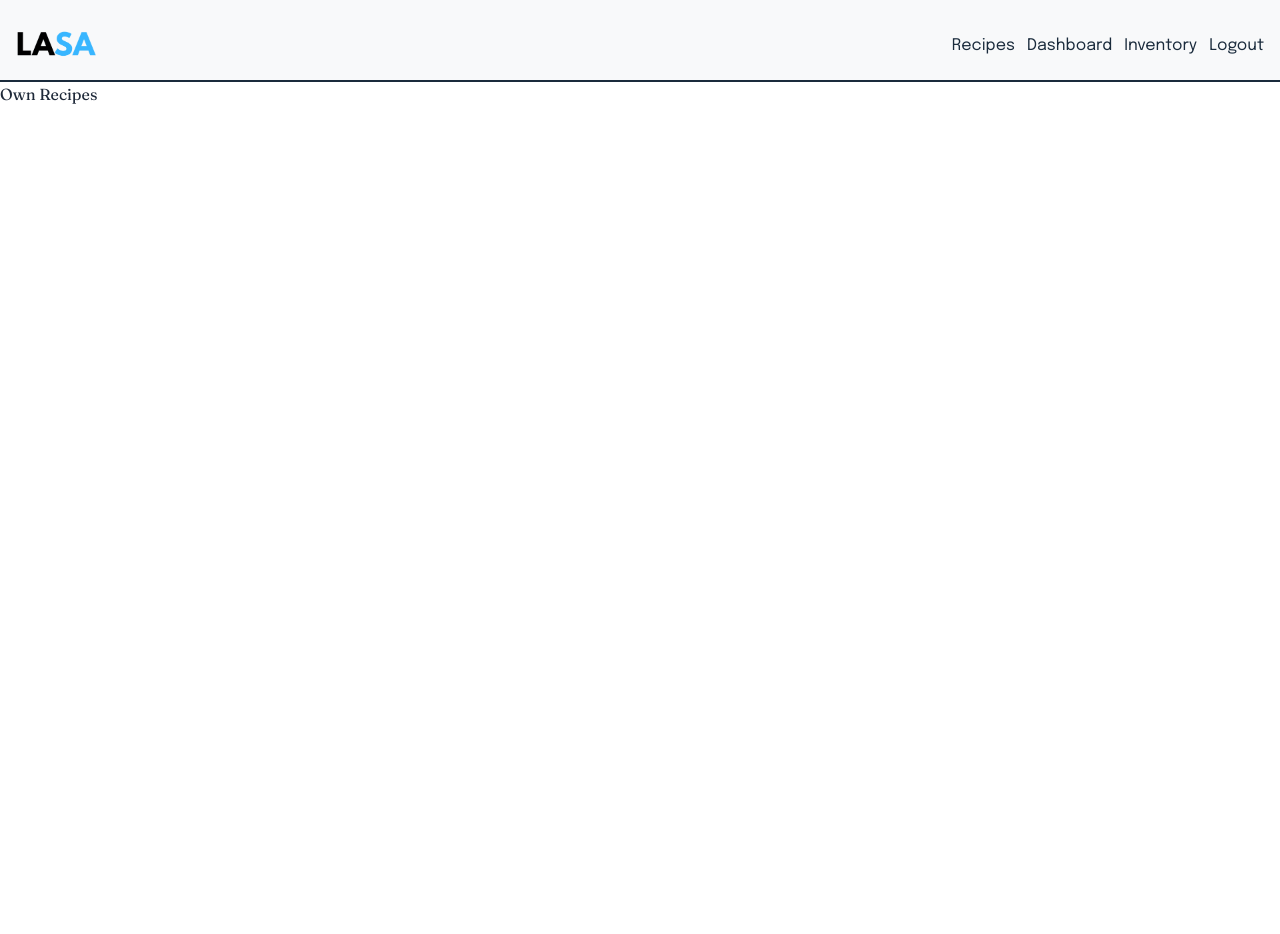
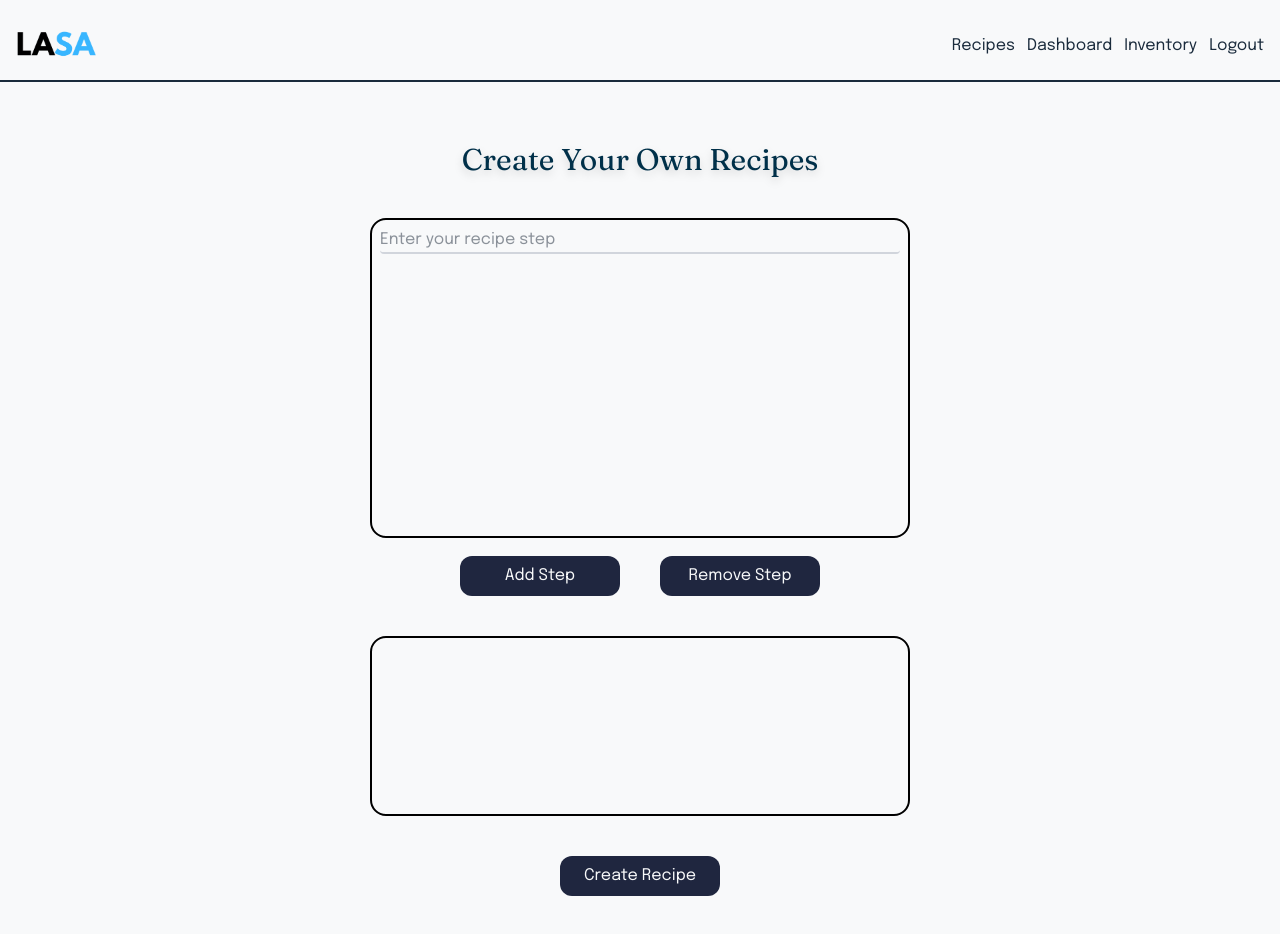
Before and after one commit to Joshua-Lazaro/lasa, a Next.js app: page /ownRecipes in a window 1280 px wide. Shown: the top 934 px of the page. Before the commit the page ends 800 px from the top, so only its background shows below. Built offline with nearby package versions, Linux system fonts and the light colour scheme; a web font is replaced by a local one.

Commit message:
feat(ownRecipe): add initial ui for personal recipe creation
- Added scrollable container for recipe steps
- Add placeholder container for upcoming ingredient search functionality

```diff
--- a/app/ownRecipes/page.js
+++ b/app/ownRecipes/page.js
@@ -1,12 +1,81 @@
+'use client';
 import Image from "next/image";
+import { useState } from "react";
 import LoggedInNavBar from "../components/LoggedInNavBar";
 import Link from "next/link";
 
-export default function Dashboard() {
+export default function OwnRecipeManager() {
+
+    const [recipeSteps, setRecipeSteps] = useState([""]);
+
+    const handleStepChange = () => {
+        const lastStepIndex = recipeSteps.length - 1;
+        if(recipeSteps[lastStepIndex].trim().length === 0) {
+            setRecipeSteps([...recipeSteps, ""]);
+        } else {
+            alert("Please fill out the current step before adding a new one.");
+        }
+    }
+
+    const handleRecipeField = (index, value) => {
+        const updatedSteps = [...recipeSteps];
+        updatedSteps[index] = value;
+        setRecipeSteps(updatedSteps);
+    }
+
+    const handleDeleteStep = () => {
+        if(recipeSteps.length > 1) {
+            setRecipeSteps(prevSteps => prevSteps.slice(0, -1));
+        } else {
+            alert("Cannot remove the last step.");
+        }
+    }
+
     return (
-        <div className="min-h-screen bg-white text-gray-800">
+        <div className="min-h-screen bg-[#f8f9fa] text-gray-800">
             <LoggedInNavBar />
-            <h1>Own Recipes</h1>
+
+            <div className="flex justify-center p-5">
+                <div className="w-full md:w-full lg:w-1/2 p-10 rounded-lg flex flex-col items-center">
+                    <h1 className="text-[#003049] text-3xl font-bold drop-shadow-lg mb-10">
+                        Create Your Own Recipes
+                    </h1>
+
+                    <div className="w-full h-80 relative mb-0.5 border-2 border-black rounded-2xl">
+                        <div className="flex flex-col h-auto">
+                            <div id="recipeStepsContainer" className="flex flex-col gap-4 custome-scrollbar overflow-y-auto h-75 p-2">
+                                {recipeSteps.map((step, index) => (
+                                    <input
+                                        key={index}
+                                        type="text"
+                                        className="w-full border-gray-300 border-b-2 rounded rounded-1xl relative"
+                                        placeholder="Enter your recipe step"
+                                        value={step}
+                                        onChange={(e) => handleRecipeField(index, e.target.value)}
+                                    />
+                                ))}
+                            </div>
+                        </div>
+                    </div>
+                        <div className="flex flex-row gap-10">
+                            <button onClick={handleStepChange} className="w-40 mt-4 px-4 py-2 bg-[#1f263f] text-[#f8f9fa] rounded-xl hover:bg-[var(--color-cyan-300)] transition">
+                                Add Step
+                            </button>
+                            <button onClick={handleDeleteStep} className="w-40 mt-4 px-4 py-2 bg-[#1f263f] text-[#f8f9fa] rounded-xl hover:bg-[var(--color-cyan-300)] transition">
+                                Remove Step
+                            </button>
+                        </div>
+                    <div className="w-full h-45 border-2 border-black rounded-2xl mt-10 mb-10">
+
+                    </div>
+
+                    <Link href="/createRecipe">
+                        <button className="px-6 py-2 bg-[#1f263f] text-[#f8f9fa] rounded-xl hover:bg-[var(--color-cyan-300)] transition">
+                            Create Recipe
+                        </button>
+                    </Link>
+                </div>
+            </div>
         </div>
     );
 }
```
